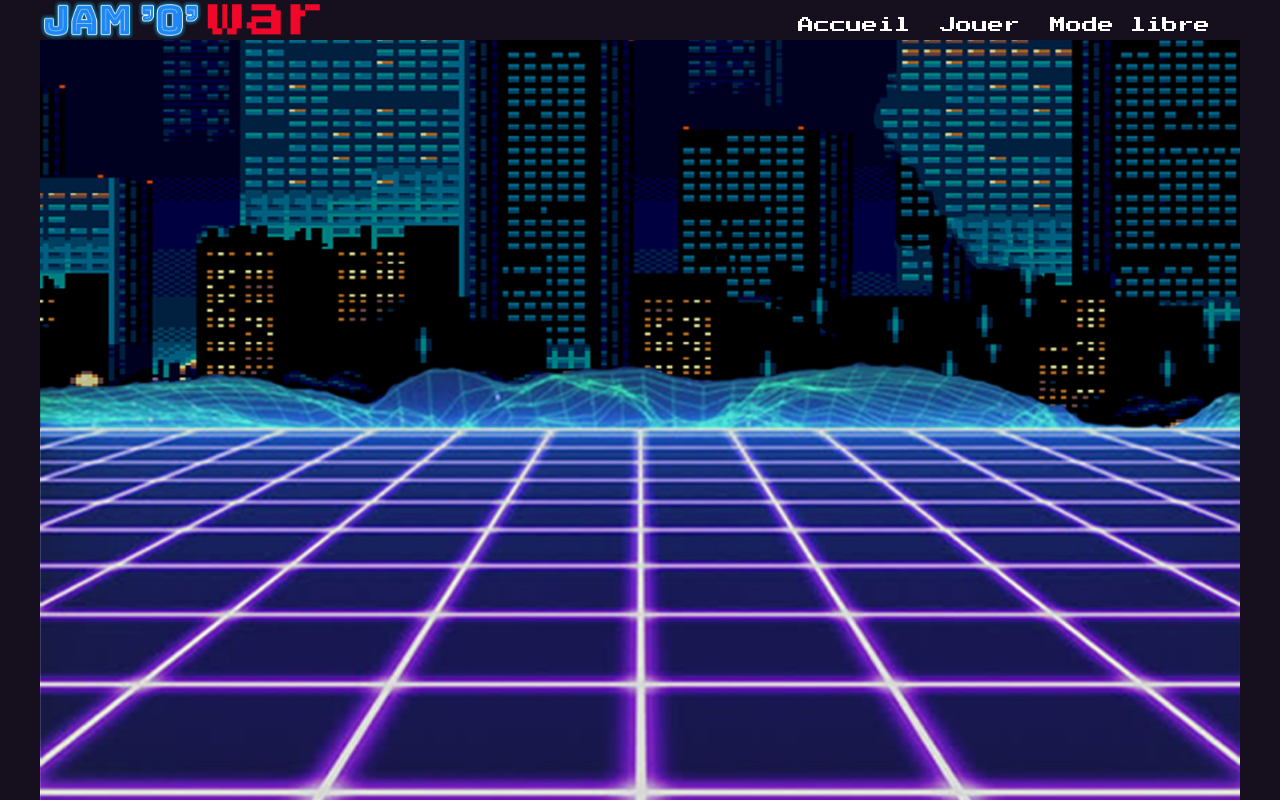
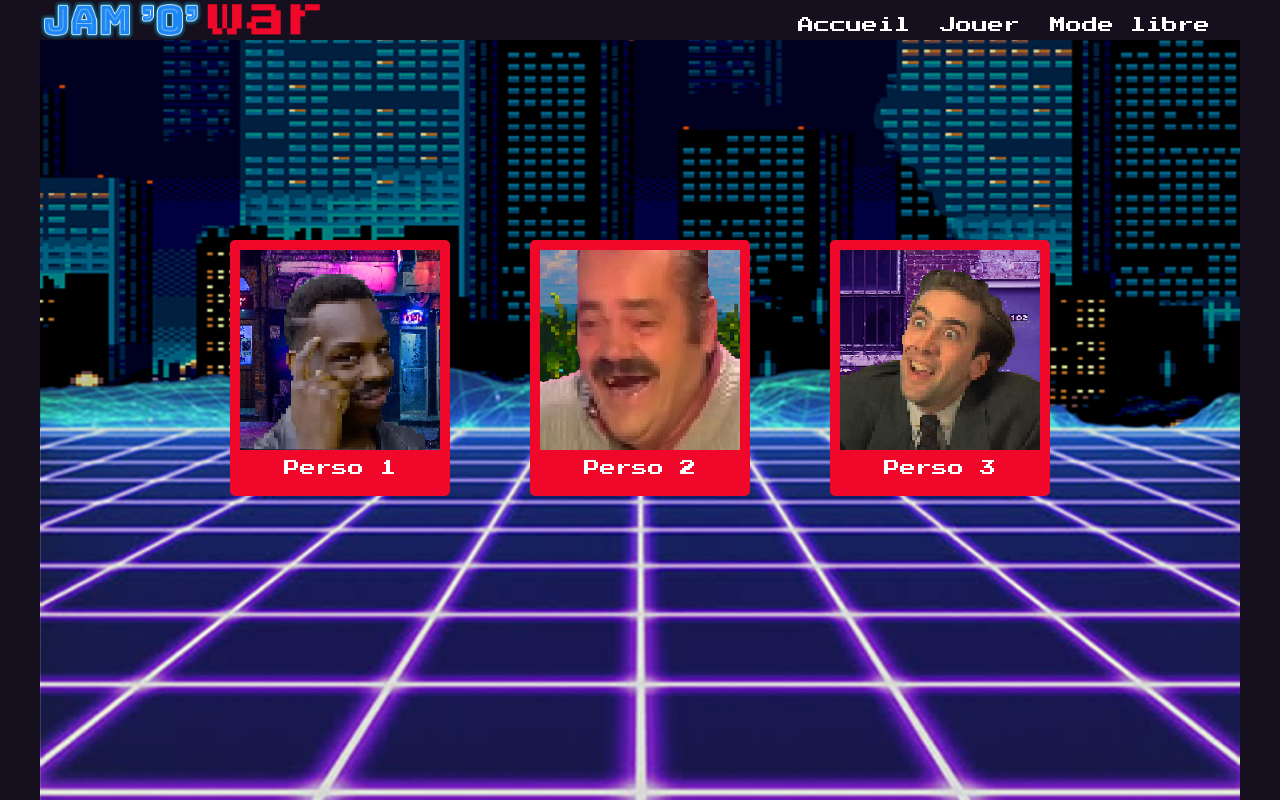
Before and after one commit to DelalandeStephane/jamowar, a PHP site: page /index.php?action=playerchoice in a window 1280 px wide. Run offline with PHP 8.4, Linux system fonts and the light colour scheme; some web fonts are replaced.

Commit message:
Ajout: Affichage selection joueur

```diff
--- a/index.php
+++ b/index.php
@@ -3,9 +3,13 @@ require('controller/controller.php');
 
 try {
 	if(isset($_GET['action'])) {
-		if($_GET['action'] = 'playerchoice'){
+		if($_GET['action'] == 'home'){
+			 menuPage();
+		}
+		elseif($_GET['action'] == 'playerchoice'){
 			playerChoice();
 		}
+
 
 	}
 	/* fin condition action*/
--- a/public/style/css/style.css
+++ b/public/style/css/style.css
@@ -68,9 +68,11 @@ article, aside, details, figcaption, figure, footer, header, hgroup, main, menu,
 /* line 4, ../scss/_general.scss */
 body {
   background: #160f1e;
+  color: white;
+  font-family: 'Press Start 2P', cursive;
 }
 
-/* line 8, ../scss/_general.scss */
+/* line 10, ../scss/_general.scss */
 a {
   text-decoration: none;
   font-family: 'Press Start 2P', cursive;
@@ -152,3 +154,32 @@ a {
 .secondary-header a:hover {
   color: #1d88f5;
 }
+
+/* line 1, ../scss/_choice.scss */
+#player-select {
+  display: flex;
+  justify-content: center;
+  margin-top: 200px;
+}
+
+/* line 7, ../scss/_choice.scss */
+.player-definition {
+  border: 10px solid #f0082a;
+  border-radius: 5px;
+  margin: 0 40px;
+}
+/* line 8, ../scss/_choice.scss */
+.player-definition img {
+  width: 200px;
+  height: 200px;
+}
+/* line 12, ../scss/_choice.scss */
+.player-definition figcaption {
+  background: #f0082a;
+  text-align: center;
+  padding: 10px;
+}
+/* line 21, ../scss/_choice.scss */
+.player-definition:hover {
+  border: 10px solid #1d88f5;
+}
--- /dev/null
+++ b/public/style/scss/_choice.scss
@@ -0,0 +1,25 @@
+#player-select {
+	display: flex;
+	justify-content: center;
+	margin-top: 200px;
+}
+
+.player-definition {
+	img {
+		width: 200px;
+		height: 200px;
+	}
+	figcaption {
+		background: $red;
+		text-align: center;
+		padding: 10px;
+	}
+	border:10px solid $red;
+	border-radius:5px;
+	margin:0 40px;
+
+	&:hover{
+		border:10px solid $blue;
+	}
+
+}
--- a/public/style/scss/_general.scss
+++ b/public/style/scss/_general.scss
@@ -3,6 +3,8 @@ $red:#f0082a;
 $bg-color: #160f1e;
 body {
 	background:$bg-color;
+	color: white;
+	font-family: 'Press Start 2P', cursive;
 }
 
 a {
--- a/public/style/scss/style.scss
+++ b/public/style/scss/style.scss
@@ -4,3 +4,4 @@
 @import 'button';
 @import 'menu';
 @import 'navbar';
+@import 'choice';
--- a/view/menu.php
+++ b/view/menu.php
@@ -10,7 +10,7 @@
 		<header id="main-header"><h1><img class="logo-header" src="public/img/logo.png"></h1></header>
 		<nav id="main-nav">
 			<ul>
-				<li ><a href="?action=player-choice" class="button red">Jouer</a></li>
+				<li ><a href="index.php?action=playerchoice" class="button red">Jouer</a></li>
 				<li ><a href="#" class="button red">Mode libre</a></li>
 			</ul>
 		</nav>
--- a/view/playerchoice.php
+++ b/view/playerchoice.php
@@ -1,5 +1,18 @@
 <?php $bg ='menu-bg' ?>
 <?php ob_start();?>
-
+<section id="player-select">
+	<figure class="player-definition">
+		<img src="public/img/player/p1.jpg">
+		<figcaption>Perso 1</figcaption>
+	</figure>
+	<figure class="player-definition">
+		<img src="public/img/player/p2.jpg">
+		<figcaption>Perso 2</figcaption>
+	</figure>
+	<figure class="player-definition">
+		<img src="public/img/player/p3.jpg">
+		<figcaption>Perso 3</figcaption>
+	</figure>
+</section>
 <?php $content = ob_get_clean(); ?>
 <?php require('template.php');?>
--- a/view/template.php
+++ b/view/template.php
@@ -11,7 +11,7 @@
 			<img src="public/img/logo.png" class="logo-navbar">
 			<nav class="secondary-nav">
 				<ul>
-					<li><a href="#">Accueil</a></li>
+					<li><a href="?action=home">Accueil</a></li>
 					<li><a href="#">Jouer</a></li>
 					<li><a href="#">Mode libre</a></li>
 				</ul>
```
Also changed, not shown: public/img/player/p1.jpg (added), public/img/player/p2.jpg (added), public/img/player/p3.jpg (added).
